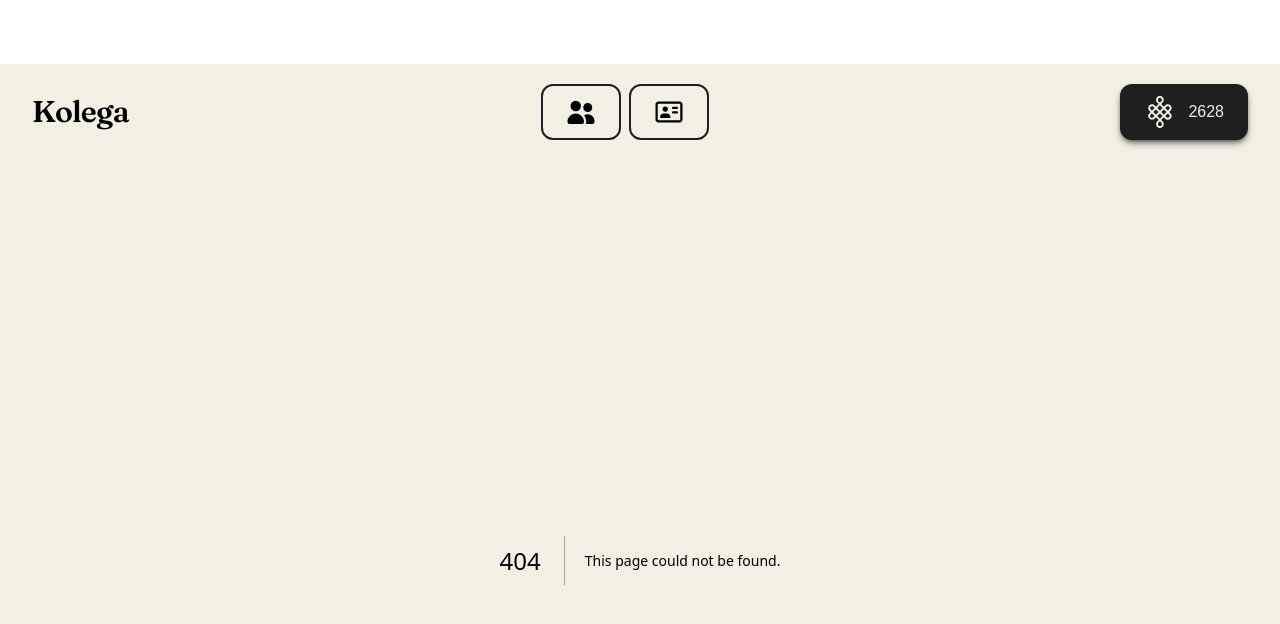
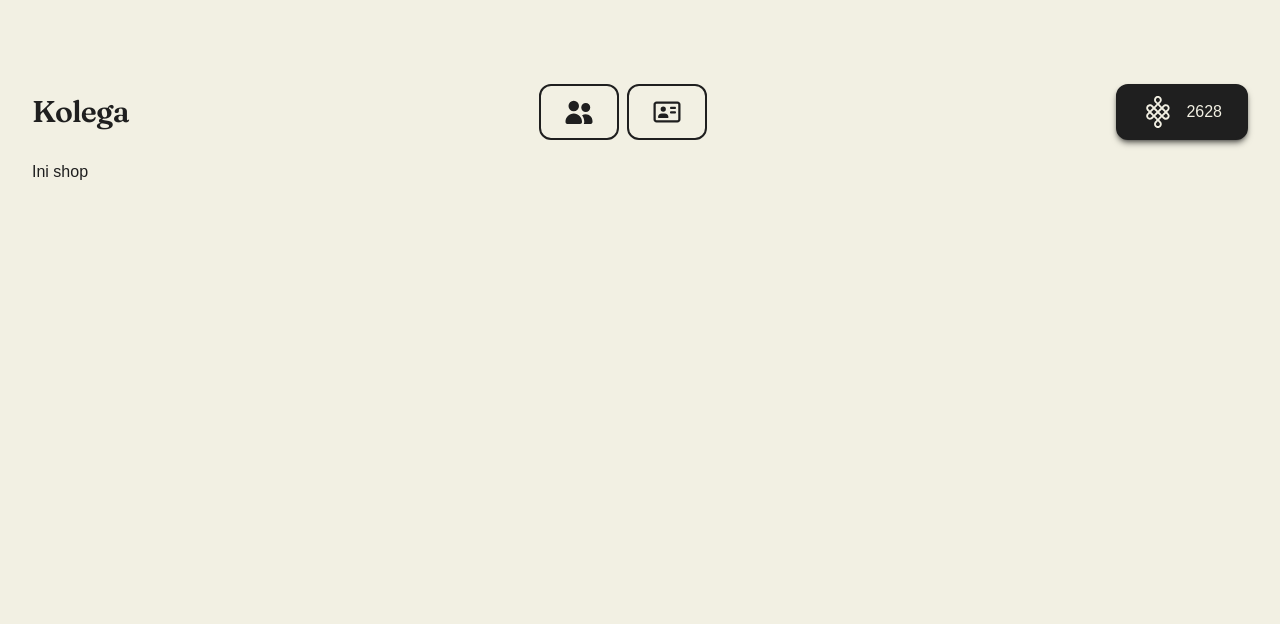
Before and after one commit to abcdavk/kolega-hub, a Next.js app: page /shop in a window 1280 px wide. Before the commit this address had no page. Shown: the top 624 px of the page. Built offline with nearby package versions, Linux system fonts and the light colour scheme; a web font is replaced by a local one.

Commit message:
Add shop page

```diff
--- a/src/app/components/Navbar.tsx
+++ b/src/app/components/Navbar.tsx
@@ -18,6 +18,7 @@ export default function Navbar() {
 
   const isPeoplePage = pathname === "/";
   const isProfilePage = pathname === "/profile";
+  const isShopPage = pathname === "/shop";
 
   const navItems = [
     {
@@ -55,15 +56,15 @@ export default function Navbar() {
                   animate={{
                     width: item.active ? 170 : 80,
                   }}
-                  transition={{ type: "spring" }}
-                  className={`flex h-14 items-center justify-center gap-3 overflow-hidden rounded-xl border-2 border-coal px-4 dark:border-paper ${
+                  transition={{ type: "spring", duration: 0.5 }}
+                  className={`flex h-14 items-center justify-center gap-3 overflow-hidden rounded-xl border-2 border-coal px-4 dark:border-paper group ${
                     item.active ? "bg-coal text-paper shadow-md shadow-black/50 dark:bg-paper dark:text-coal" : ""
                   }`}>
                   {item.href === "/" ? (
                     <>
                       {item.active && <span className="overflow-hidden whitespace-nowrap">{item.label}</span>}
 
-                      <div className="flex h-8 w-8 shrink-0 items-center justify-center">
+                      <div className="flex h-8 w-8 shrink-0 items-center justify-center group-hover:animate-wiggle">
                         <FontAwesomeIcon
                           icon={item.active ? item.activeIcon : item.icon}
                           className="text-2xl"
@@ -72,7 +73,7 @@ export default function Navbar() {
                     </>
                   ) : (
                     <>
-                      <div className="flex h-8 w-8 shrink-0 items-center justify-center">
+                      <div className="flex h-8 w-8 shrink-0 items-center justify-center group-hover:animate-wiggle">
                         <FontAwesomeIcon
                           icon={item.active ? item.activeIcon : item.icon}
                           className="text-2xl"
@@ -85,11 +86,9 @@ export default function Navbar() {
               </Link>
             ))}
           </div>
-        </LayoutGroup>
-
-        <a
-          href="#"
-          className="flex h-14 items-center gap-3 overflow-clip rounded-xl bg-coal px-6 text-paper shadow-md shadow-black/50 transition-transform duration-500 ease-in-out hover:scale-103 dark:bg-paper dark:text-coal group">
+          <Link
+            href="/shop"
+            className={`flex h-14 items-center gap-3 overflow-clip rounded-xl bg-coal px-6 text-paper shadow-md shadow-black/50 transition-all duration-500 ease-in-out hover:scale-103 border-2 border-coal dark:border-paper group ${isShopPage ? "dark:bg-paper dark:text-coal" : ""}`}>
             <div className="flex translate-y-9 flex-col items-center gap-12 transition-transform group-hover:-translate-y-10">
               <IconKarma />
               <FontAwesomeIcon
@@ -98,7 +97,8 @@ export default function Navbar() {
               />
             </div>
             <span className="font-medium">2628</span>
-        </a>
+          </Link>
+        </LayoutGroup>
       </nav>
     </header>
   );
--- /dev/null
+++ b/src/app/shop/page.tsx
@@ -0,0 +1,3 @@
+export default function Shop() {
+  return <>Ini shop</>;
+}
```
Lines whose indentation alone changed are shown as unchanged.
